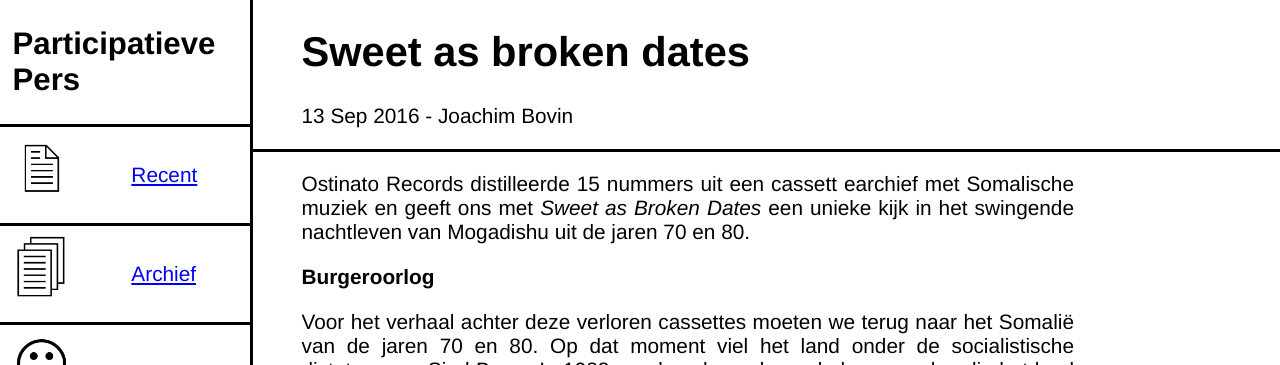
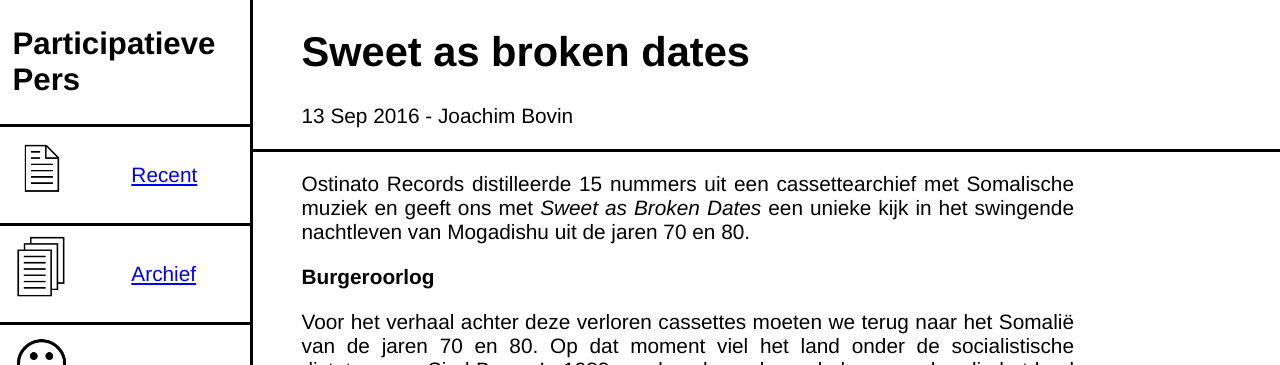
Before and after one commit to ParticipativePress/ParticipativePress, a Jekyll site: the page built from _posts/2016-09-13-Sweet as broken dates.md, in a window 1280 px wide and 1110 px high. Shown: the top 365 px of the window. Built offline with Jekyll 4.4.1, drawn with Linux system fonts in a browser that asks for light colours.

Commit message:
remove typo

```diff
--- a/_posts/2016-09-13-Sweet as broken dates.md
+++ b/_posts/2016-09-13-Sweet as broken dates.md
@@ -2,7 +2,7 @@
 layout: post
 author: Joachim Bovin
 ---
-Ostinato Records distilleerde 15 nummers uit een cassett earchief met Somalische muziek en geeft ons met <i> Sweet as Broken Dates </i> een unieke kijk in het swingende nachtleven van Mogadishu uit de jaren 70 en 80.
+Ostinato Records distilleerde 15 nummers uit een cassettearchief met Somalische muziek en geeft ons met <i> Sweet as Broken Dates </i> een unieke kijk in het swingende nachtleven van Mogadishu uit de jaren 70 en 80.
 
 <b> Burgeroorlog </b>
 
```
